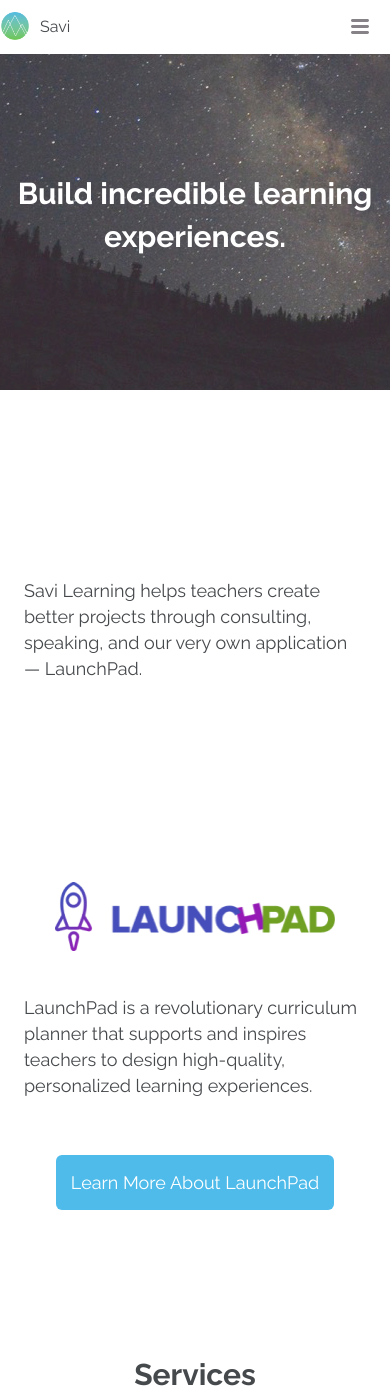
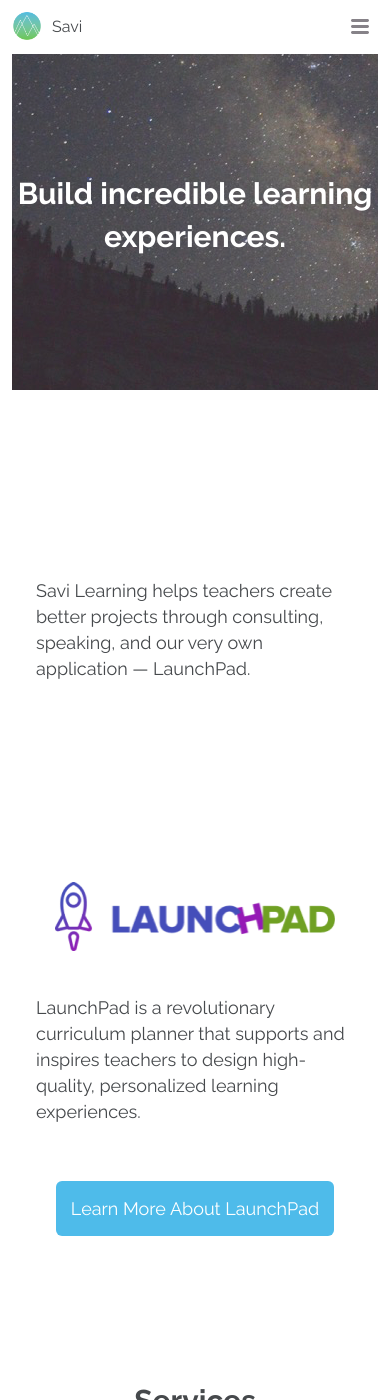
Before and after one commit to savilabs/savilabs.github.io, a Jekyll site: the page built from index.html, in a window 390 px wide and 1400 px high. Built offline with Jekyll 4.4.1, drawn with Linux system fonts in a browser that asks for light colours; nearby versions of some CDN libraries.

Commit message:
Bring back wrapper padding on small screens
Without it, the content rides up along the sides where some spacing is
needed. For the banners, the issue of the content not being full-width
will be fixed another way.

```diff
--- a/_sass/_base.scss
+++ b/_sass/_base.scss
@@ -200,7 +200,9 @@ blockquote {
   @include media-query($on-laptop) {
     max-width: -webkit-calc(#{$content-width} - (#{$spacing-unit}));
     max-width:         calc(#{$content-width} - (#{$spacing-unit}));
-    padding: 0;
+
+    padding-left: $spacing-unit / 2;
+    padding-right: $spacing-unit / 2;
   }
 }
 
```
